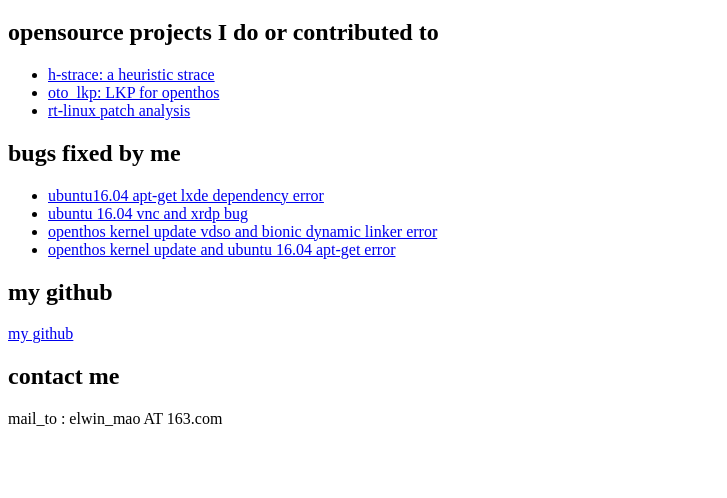
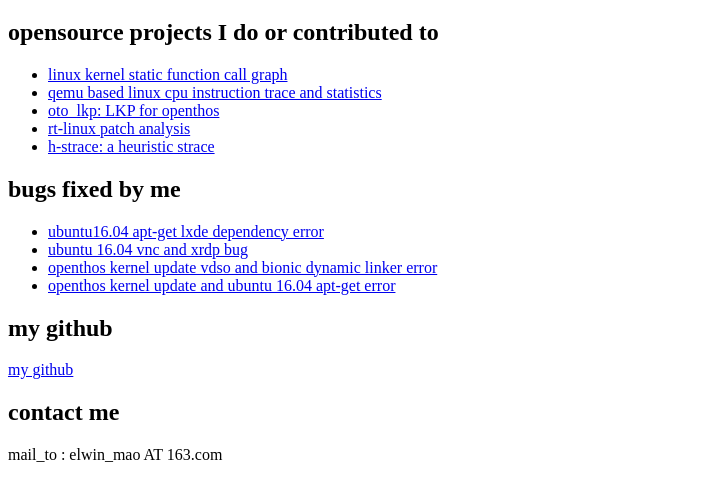
Before and after one commit to ELWIN-MAO/ELWIN-MAO.github.io, a plain HTML site: page index.html in a window 1280 px wide. Shown: the part 70-568 px from the top of the page, without its empty margins (0-727 px from the left). Drawn offline with Linux system fonts and the light colour scheme.

Commit message:
Update index.html

```diff
--- a/index.html
+++ b/index.html
@@ -14,8 +14,10 @@
 <h2>opensource  projects I do or contributed to </h2>
 
 <ul>
+  <li><a href="https://github.com/callgraph/StaticAnalyzing"  target="_blank">linux kernel static function call graph</a>
+</li>
 
-  <li><a href="https://github.com/ELWIN-MAO/heuristic_strace"  target="_blank">h-strace: a heuristic strace</a>
+    <li><a href="https://github.com/ELWIN-MAO/qemu-instru-tracer"  target="_blank">qemu based linux cpu instruction trace and statistics </a>
 </li>
 
   <li><a href="https://github.com/openthos/oto_external_lkp"  target="_blank">oto_lkp: LKP for openthos</a>
@@ -23,6 +25,10 @@
 
   <li><a href="https://github.com/chyyuu/rt-patch-analysis"  target="_blank">rt-linux patch analysis</a>
 </li>
+
+  <li><a href="https://github.com/ELWIN-MAO/heuristic_strace"  target="_blank">h-strace: a heuristic strace</a>
+</li>
+
 </ul>
 
 
```
